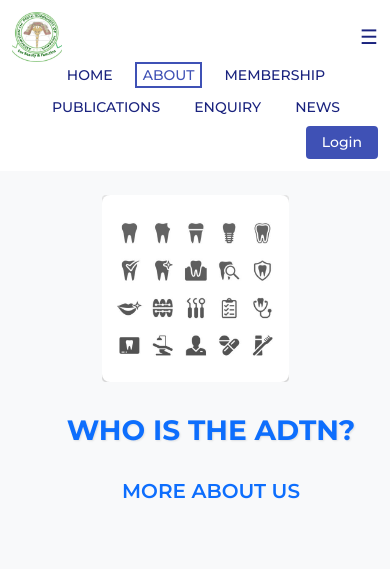
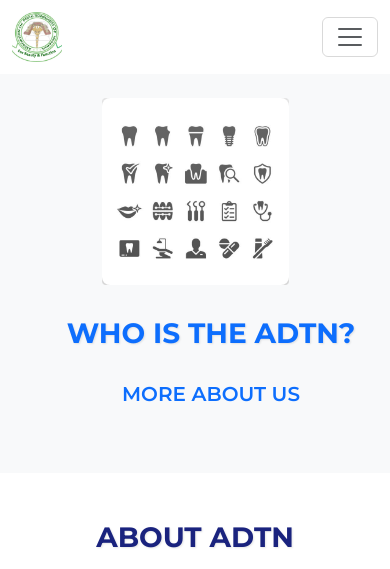
Before and after one commit to nchiwar/adtn_nigeria_project, a Django app: page /about/ in a window 390 px wide. Shown: the top 569 px of the page. Run offline with Django 5.2, Linux system fonts and the light colour scheme; data comes from the database, SQL or seed files in the repository.

Commit message:
Apply fixes for color, navigation, and officials images

```diff
--- a/static/css/style.css
+++ b/static/css/style.css
@@ -1,3 +1,75 @@
+/* Override Bootstrap's btn-primary color */
+.btn-primary, .btn {
+    background-color: #3F51B5 !important;
+    border-color: #3F51B5 !important;
+}
+
+.btn-primary:hover, .btn:hover {
+    background-color: #2c3e8f !important;
+    border-color: #2c3e8f !important;
+}
+
+/* Ensure text color remains white */
+.btn-primary, .btn {
+    color: #FFFFFF !important;
+}
+
+/* Navigation Styling */
+.navbar {
+    padding: 12px 0;
+}
+
+.nav-links .nav-item {
+    margin-left: 8px;
+}
+
+.nav-links .nav-link {
+    color: #1A237E;
+    text-decoration: none;
+    font-size: 14px;
+    font-weight: 500;
+    padding: 6px 12px;
+    white-space: nowrap;
+    transition: color 0.3s;
+}
+
+.nav-links .nav-link.active {
+    border: 2px solid #3F51B5;
+    color: #3F51B5;
+}
+
+.nav-links .nav-link:hover {
+    color: #2c3e8f;
+}
+
+/* Mobile Menu */
+@media (max-width: 768px) {
+    .navbar-collapse {
+        position: absolute;
+        top: 100%;
+        left: 0;
+        width: 100%;
+        background: #FFFFFF;
+        padding: 10px;
+        box-shadow: 0 4px 6px rgba(0,0,0,0.1);
+    }
+    .nav-links .nav-item {
+        margin: 8px 0;
+    }
+    .nav-links .nav-link {
+        padding: 8px 15px;
+        font-size: 16px;
+    }
+    .nav-auth {
+        flex-direction: column;
+        align-items: stretch;
+    }
+    .nav-auth .btn {
+        margin-top: 8px;
+        width: 100%;
+    }
+}
+
 body {
     font-family: 'Montserrat', sans-serif;
     background-color: #F5F7FA; /* Light grey */
@@ -189,7 +261,6 @@ section.formation-content p {
     font-weight: 700;
 }
 
-
 .btn {
     background-color: #3F51B5;
     color: #FFFFFF;
@@ -199,7 +270,6 @@ section.formation-content p {
     font-weight: 600;
     display: inline-block;
 }
-
 
 .hero-content {
     min-height: 300px;
--- a/templates/base.html
+++ b/templates/base.html
@@ -15,33 +15,34 @@
 <body class="d-flex flex-column min-vh-100">
     <header class="flex-shrink-0">
         <div class="container-fluid">
-            <nav class="navbar d-flex justify-content-between align-items-center">
+            <nav class="navbar navbar-expand-md d-flex justify-content-between align-items-center">
                 <div class="logo d-flex align-items-center flex-shrink-0">
                     <img src="{% static 'images/adtnlogo.jpg' %}" alt="ADTN Logo" style="height: 50px; vertical-align: middle; margin-right: 10px;">
-                    <span class="d-none d-md-inline">ASSOCIATION OF DENTAL TECHNOLOGISTS OF NIGERIA</span> <!-- Hide on small screens -->
+                    <span class="d-none d-md-inline">ASSOCIATION OF DENTAL TECHNOLOGISTS OF NIGERIA</span>
                 </div>
-                <div class="nav-toggle d-md-none" id="navToggle">
-                    <span class="menu-icon">☰</span>
-                </div>
-                <ul class="nav-links d-flex align-items-center list-unstyled mb-0 flex-wrap gap-2" id="navLinks">
-                    <li><a href="{% url 'home' %}" class="{% if request.path == '/' %}active{% endif %}">HOME</a></li>
-                    <li><a href="{% url 'about' %}" class="{% if request.path == '/about/' %}active{% endif %}">ABOUT</a></li>
-                    <li><a href="{% url 'membership_page' %}" class="{% if request.path == '/membership/' %}active{% endif %}">MEMBERSHIP</a></li>
-                    <li><a href="{% url 'publications' %}" class="{% if request.path == '/publications/' %}active{% endif %}">PUBLICATIONS</a></li>
-                    <li><a href="{% url 'contact' %}" class="{% if request.path == '/contact/' %}active{% endif %}">ENQUIRY</a></li>
-                    <li><a href="{% url 'news' %}" class="{% if request.path == '/news/' %}active{% endif %}">NEWS</a></li>
-                    <li class="nav-auth d-flex align-items-center ms-auto">
+                <button class="navbar-toggler d-md-none" type="button" data-bs-toggle="collapse" data-bs-target="#navLinks" aria-controls="navLinks" aria-expanded="false" aria-label="Toggle navigation">
+                    <span class="navbar-toggler-icon"></span>
+                </button>
+                <div class="collapse navbar-collapse" id="navLinks">
+                    <ul class="nav-links navbar-nav ms-auto d-flex align-items-center list-unstyled mb-0 flex-wrap gap-3">
+                        <li class="nav-item"><a href="{% url 'home' %}" class="nav-link {% if request.path == '/' %}active{% endif %}">HOME</a></li>
+                        <li class="nav-item"><a href="{% url 'about' %}" class="nav-link {% if request.path == '/about/' %}active{% endif %}">ABOUT</a></li>
+                        <li class="nav-item"><a href="{% url 'membership_page' %}" class="nav-link {% if request.path == '/membership/' %}active{% endif %}">MEMBERSHIP</a></li>
+                        <li class="nav-item"><a href="{% url 'publications' %}" class="nav-link {% if request.path == '/publications/' %}active{% endif %}">PUBLICATIONS</a></li>
+                        <li class="nav-item"><a href="{% url 'contact' %}" class="nav-link {% if request.path == '/contact/' %}active{% endif %}">ENQUIRY</a></li>
+                        <li class="nav-item"><a href="{% url 'news' %}" class="nav-link {% if request.path == '/news/' %}active{% endif %}">NEWS</a></li>
+                        <li class="nav-auth nav-item d-flex align-items-center">
                             {% if user.is_authenticated %}
                                 <a href="{% url 'memberspage' %}" class="profile-pic d-flex align-items-center justify-content-center" style="width: 40px; height: 40px; background-color: #E0E0E0; border-radius: 50%; margin-right: 10px; text-decoration: none;">
-                                <!-- Placeholder for now; replace with {{ user.profile_picture.url }} when live -->
                                     <i class="fas fa-user" style="font-size: 20px; color: #B0BEC5;"></i>
                                 </a>
-                            <a href="{% url 'logout' %}" class="btn" style="background-color: #3F51B5; color: white; padding: 5px 15px;">Logout</a>
+                                <a href="{% url 'logout' %}" class="btn btn-primary">Logout</a>
                             {% else %}
-                            <a href="{% url 'login' %}" class="btn" style="background-color: #3F51B5; color: white; padding: 5px 15px;">Login</a>
+                                <a href="{% url 'login' %}" class="btn btn-primary">Login</a>
                             {% endif %}
                         </li>
                     </ul>
+                </div>
             </nav>
         </div>
     </header>
@@ -82,8 +83,8 @@
     </footer>
     <script src="{% static 'js/main.js' %}"></script>
     <script>
-        document.getElementById('navToggle').addEventListener('click', function() {
-            document.getElementById('navLinks').classList.toggle('active');
+        document.getElementById('navToggle')?.addEventListener('click', function() {
+            document.getElementById('navLinks')?.classList.toggle('active');
         });
     </script>
 </body>
--- a/templates/core/about.html
+++ b/templates/core/about.html
@@ -93,8 +93,8 @@
             <div class="d-grid gap-4" style="grid-template-columns: repeat(auto-fit, minmax(200px, 1fr));">
                 {% for official in officials %}
                     <div class="text-center p-3 bg-white rounded-3 h-100">
-                        {% if official.image %}
-                            <img src="{{ official.image.url }}" alt="{{ official.name }}" class="w-100 h-50 object-fit-contain rounded-3 mb-3">
+                        {% if official.image and official.image.url %}
+                            <img src="{{ official.image.url }}" alt="{{ official.name }}" class="w-100 h-50 object-fit-contain rounded-3 mb-3" onerror="this.src='{% static 'images/default.jpg' %}';">
                         {% else %}
                             <img src="{% static 'images/default.jpg' %}" alt="Default Image" class="w-100 h-50 object-fit-contain rounded-3 mb-3">
                         {% endif %}
```
Lines whose indentation alone changed are shown as unchanged.
